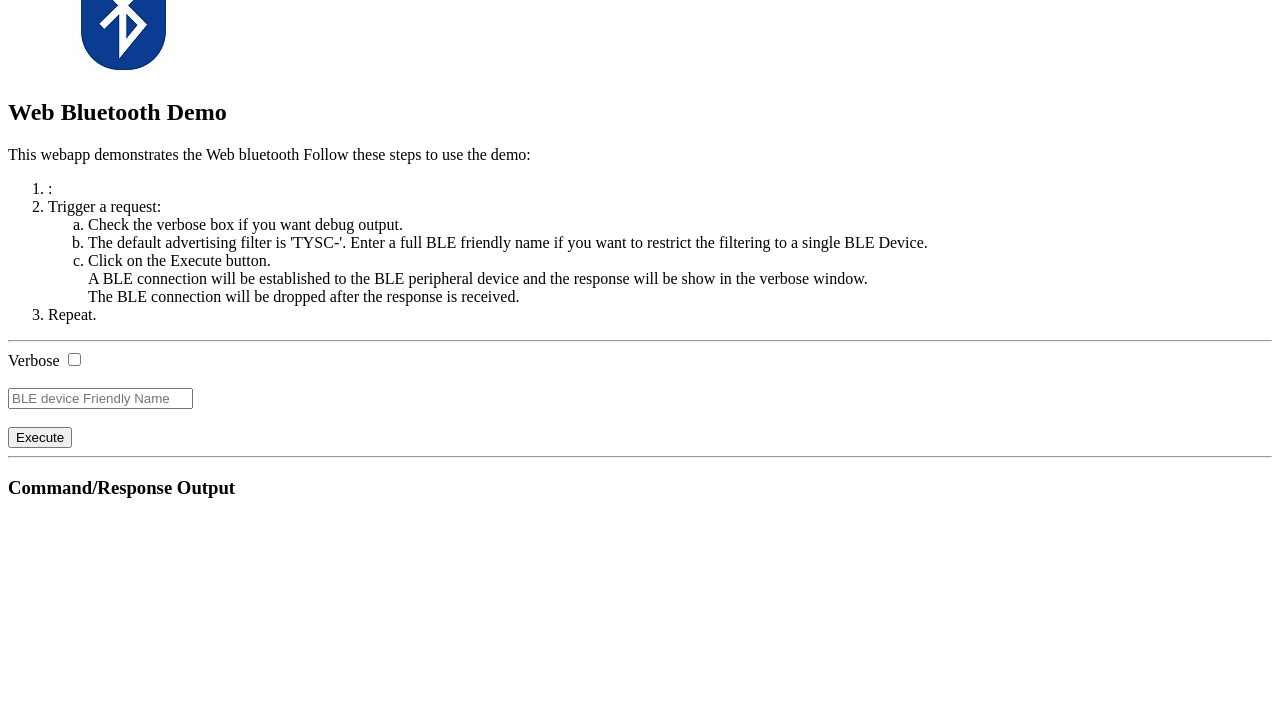
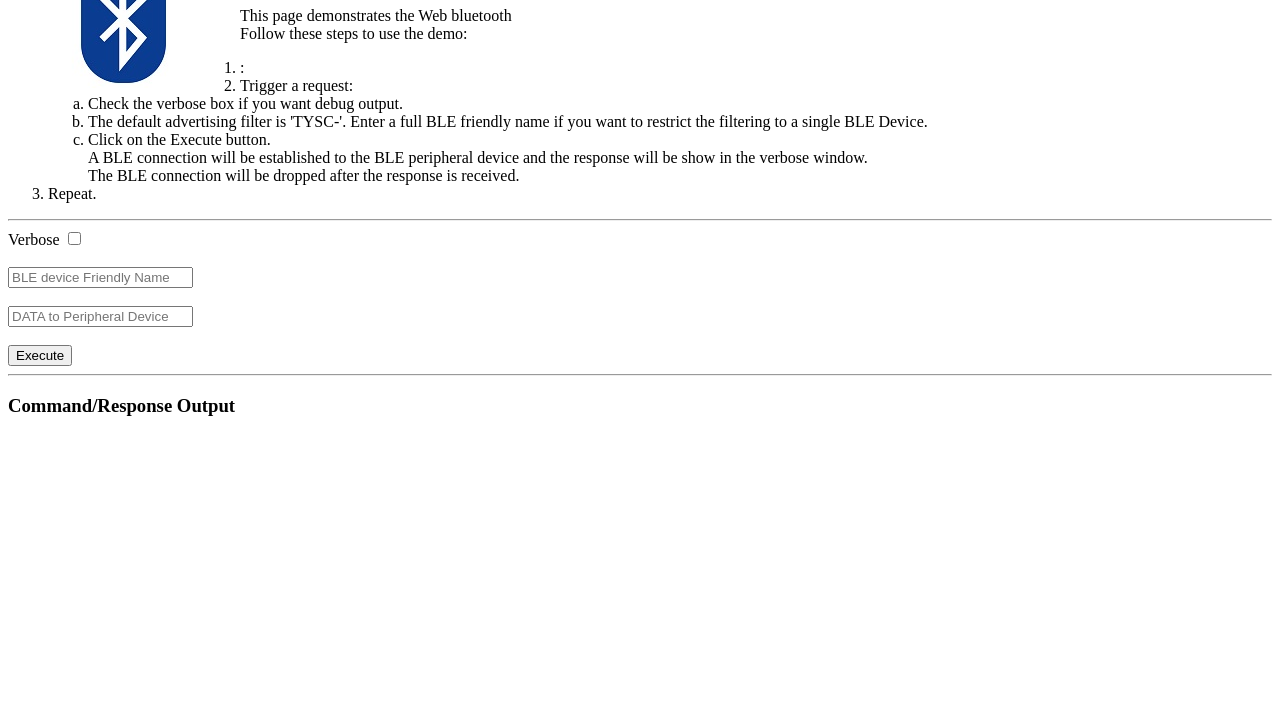
Before and after one commit to kishanSar/kishanSar.github.io, a plain HTML site: page index.html in a window 1280 px wide. Shown: the part 73-800 px from the top of the page. Drawn offline with Linux system fonts and the light colour scheme.

Commit message:
Updating scripts

```diff
--- a/csc.js
+++ b/csc.js
@@ -38,4 +38,8 @@ async function onSignButtonClick() {
 	rsp = await send('00A40400' + '09A00000057420020101');         // select
 	log('sw ' + rsp.sw);
 	log('data ' + rsp.data);
+    log('Initiate Shutdown');
+	rsp = await send('300118');  // initiateShutdown
+	log('sw ' + rsp.sw);
+	log('data ' + rsp.data);
 }
--- a/index.html
+++ b/index.html
@@ -1,13 +1,10 @@
 <!DOCTYPE html>
 <html>
   <body>
-	<img src="BLE_icon.png" />
-
-	<h2>Web Bluetooth Demo</h2>
-
+<img src="BLE_icon.png" align="left" /><h1>Web Bluetooth Demo </h1>
 	<p id="descr">
-	  This webapp demonstrates the Web bluetooth
-
+	  This page demonstrates the Web bluetooth
+	  <br>
 	  Follow these steps to use the demo:
 
 	  <ol>
@@ -32,6 +29,9 @@
 	  <br>
 	  <br>
 	  <input id="name" type="text" placeholder="BLE device Friendly Name">
+	  <br>
+	  <br>
+	  <input id="cmd" type="text" placeholder="DATA to Peripheral Device">
 	  <br>
 	  <br>
 	  <button id="sign">Execute</button>
```
